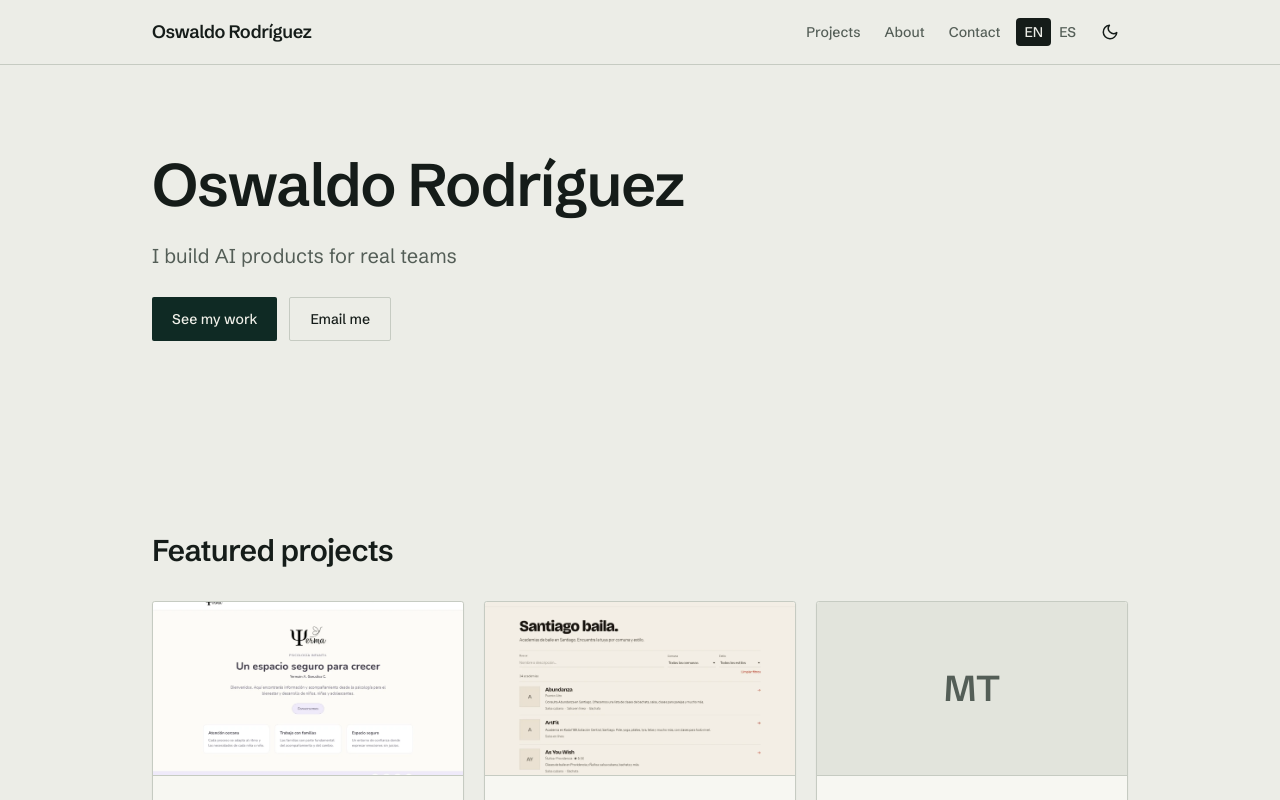
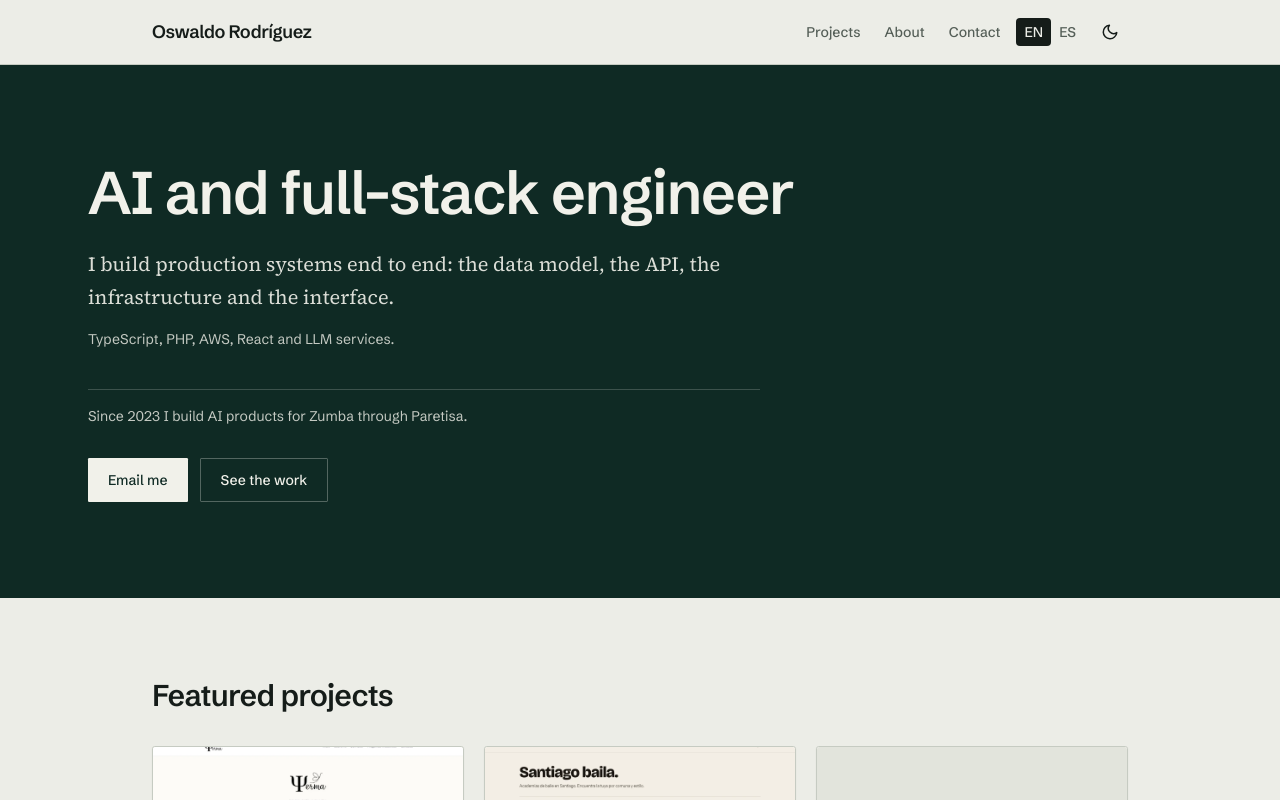
Before and after one commit to OswaldoRodriguez123/portfolio, a Next.js app: page /en in a window 1280 px wide. Shown: the top 800 px of the page. Built offline with nearby package versions, Linux system fonts and the light colour scheme; no server answers.

Commit message:
feat(hero): lead with role, stack and the Zumba engagement

```diff
--- a/components/hero.tsx
+++ b/components/hero.tsx
@@ -6,26 +6,32 @@ export function Hero() {
   const t = useTranslations("home");
 
   return (
-    <div className="flex flex-col gap-6 py-4 sm:py-8">
-      <h1 className="font-heading text-4xl font-semibold leading-[1.05] tracking-tight text-foreground sm:text-6xl">
-        {site.name}
+    <div className="bg-forest text-on-forest">
+      <div className="mx-auto w-full max-w-6xl px-4 py-16 sm:px-6 sm:py-24">
+        <h1 className="max-w-3xl font-display text-4xl font-semibold leading-[1.05] tracking-tight sm:text-6xl">
+          {t("heroRole")}
         </h1>
-      <p className="max-w-2xl text-lg leading-relaxed text-muted-foreground sm:text-xl">
-        {t("headline")}
+        <p className="mt-6 max-w-2xl font-serif text-lg leading-relaxed text-on-forest/90 sm:text-xl">
+          {t("heroBody")}
         </p>
-      <div className="flex flex-wrap items-center gap-3">
-        <Link
-          href="/#featured"
-          className="inline-flex h-11 items-center rounded-lg bg-primary px-5 text-sm font-medium text-primary-foreground transition-colors hover:bg-primary/90 focus-visible:outline-2 focus-visible:outline-offset-2"
-        >
-          {t("heroCta")}
-        </Link>
+        <p className="mt-4 text-sm text-on-forest/80">{t("heroStack")}</p>
+        <p className="mt-10 max-w-2xl border-t border-on-forest/20 pt-4 text-sm text-on-forest/80">
+          {t("heroNow")}
+        </p>
+        <div className="mt-8 flex flex-wrap items-center gap-3">
           <a
             href={`mailto:${site.email}`}
-          className="inline-flex h-11 items-center rounded-lg border border-border bg-background px-5 text-sm font-medium text-foreground transition-colors hover:bg-muted focus-visible:outline-2 focus-visible:outline-offset-2"
+            className="inline-flex h-11 items-center rounded-sm bg-on-forest px-5 text-sm font-medium text-forest transition-[background-color] hover:bg-on-forest/90 focus-visible:outline-2 focus-visible:outline-offset-2 focus-visible:outline-on-forest"
           >
             {t("email")}
           </a>
+          <Link
+            href="/#projects"
+            className="inline-flex h-11 items-center rounded-sm border border-on-forest/30 px-5 text-sm font-medium text-on-forest transition-[background-color,border-color] hover:bg-on-forest/10 focus-visible:outline-2 focus-visible:outline-offset-2 focus-visible:outline-on-forest"
+          >
+            {t("heroCtaWork")}
+          </Link>
+        </div>
       </div>
     </div>
   );
--- a/components/home-content.tsx
+++ b/components/home-content.tsx
@@ -15,9 +15,7 @@ export function HomeContent({ locale }: { locale: Locale }) {
 
   return (
     <>
-      <Section className="pb-6 pt-10 sm:pt-14">
-        <Hero />
-      </Section>
+      <Hero />
 
       <Section id="featured" title={t("featuredTitle")}>
         <div className="mt-8 grid gap-5 sm:grid-cols-2 lg:grid-cols-3">
--- a/messages/en.json
+++ b/messages/en.json
@@ -9,7 +9,11 @@
     "menu": "Menu"
   },
   "home": {
-    "headline": "I build AI products for real teams",
+    "heroRole": "AI and full-stack engineer",
+    "heroBody": "I build production systems end to end: the data model, the API, the infrastructure and the interface.",
+    "heroStack": "TypeScript, PHP, AWS, React and LLM services.",
+    "heroNow": "Since 2023 I build AI products for Zumba through Paretisa.",
+    "heroCtaWork": "See the work",
     "heroCta": "See my work",
     "viewAllProjects": "View all projects",
     "email": "Email me",
--- a/messages/es.json
+++ b/messages/es.json
@@ -9,7 +9,11 @@
     "menu": "Menú"
   },
   "home": {
-    "headline": "Construyo productos con IA para equipos reales",
+    "heroRole": "Ingeniero de IA y full-stack",
+    "heroBody": "Construyo sistemas en producción de punta a punta: el modelo de datos, la API, la infraestructura y la interfaz.",
+    "heroStack": "TypeScript, PHP, AWS, React y servicios con LLM.",
+    "heroNow": "Desde 2023 construyo productos con IA para Zumba a través de Paretisa.",
+    "heroCtaWork": "Ver el trabajo",
     "heroCta": "Ver mi trabajo",
     "viewAllProjects": "Ver todos los proyectos",
     "email": "Escríbeme",
```
Also changed, not shown: 1 other file (tests, documents, lock files or other folders). Lines whose indentation alone changed are shown as unchanged.
